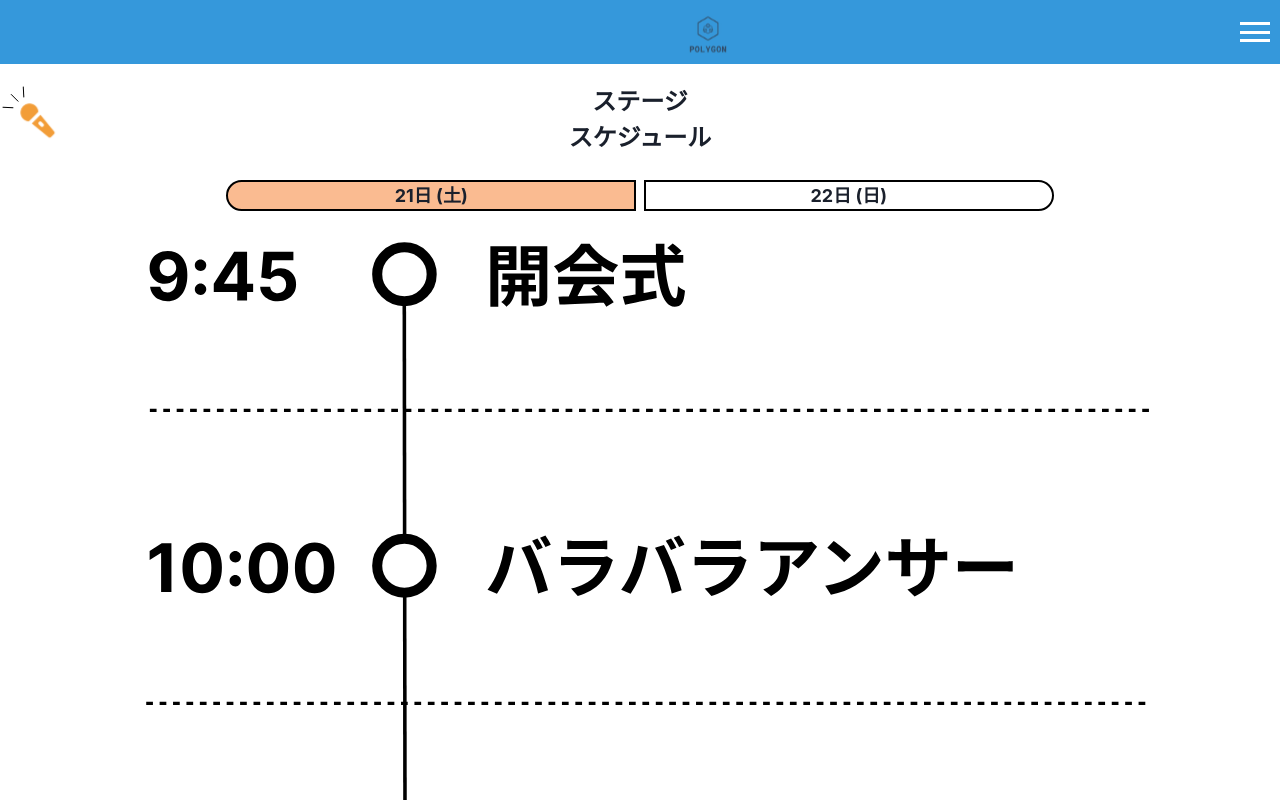
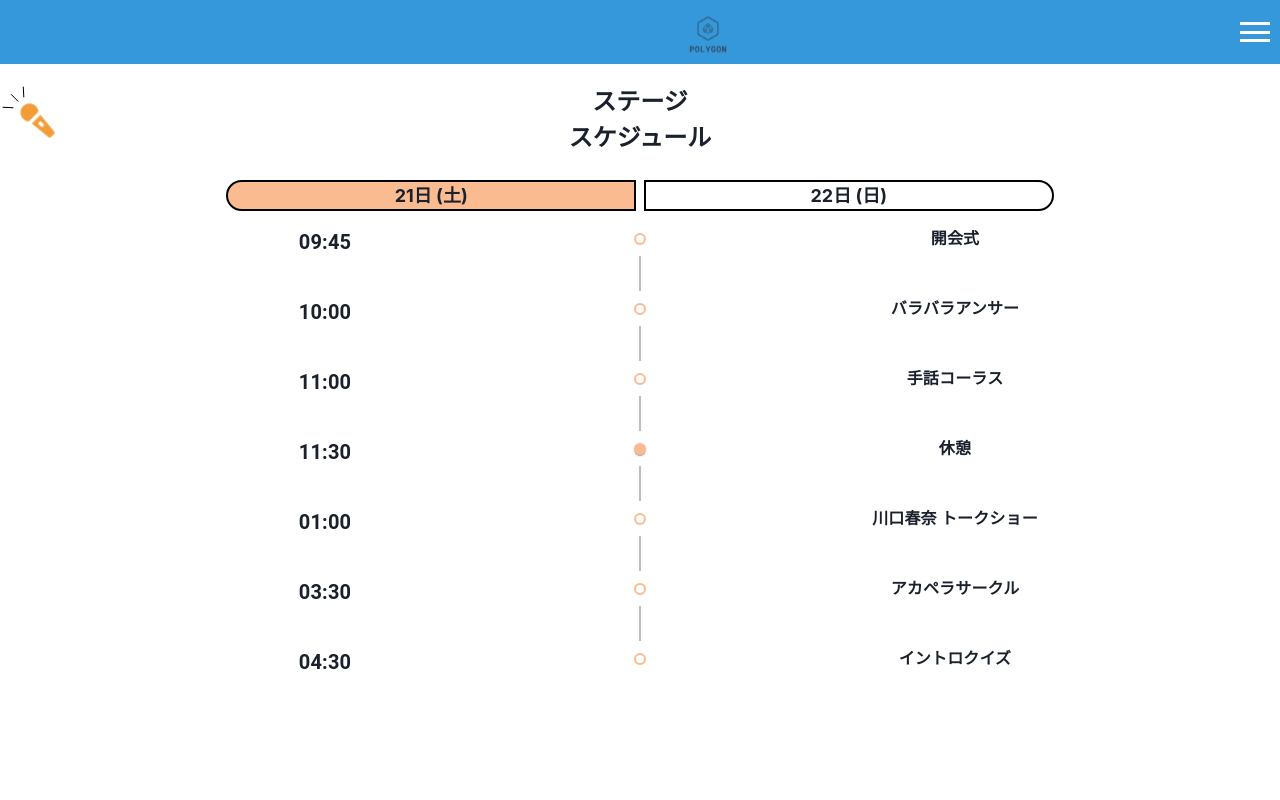
Before and after one commit to Suger-salt/2023_univdestivalmap, a Next.js app: page /stage in a window 1280 px wide. Shown: the top 800 px of the page. Built offline with nearby package versions, Linux system fonts and the light colour scheme.

Commit message:
make_stagePage

```diff
--- a/next.config.js
+++ b/next.config.js
@@ -1,6 +1,6 @@
 /** @type {import('next').NextConfig} */
 const nextConfig = {
   reactStrictMode: true,
-}
+};
 
-module.exports = nextConfig
+module.exports = nextConfig;
--- a/package.json
+++ b/package.json
@@ -12,6 +12,8 @@
     "@chakra-ui/react": "^2.8.1",
     "@emotion/react": "^11.11.1",
     "@emotion/styled": "^11.11.0",
+    "@mui/lab": "^5.0.0-alpha.148",
+    "@mui/material": "^5.14.13",
     "@types/firebase": "^3.2.1",
     "@types/node": "20.6.3",
     "@types/react": "18.2.22",
--- a/src/pages/_app.tsx
+++ b/src/pages/_app.tsx
@@ -1,11 +1,19 @@
 import "@/styles/globals.css";
 import type { AppProps } from "next/app";
 import { ChakraProvider } from "@chakra-ui/react";
+import {
+  ThemeProvider,
+  StyledEngineProvider,
+  CssBaseline,
+} from "@mui/material";
+import { createTheme, responsiveFontSizes } from "@mui/material/styles";
 
 export default function App({ Component, pageProps }: AppProps) {
   return (
-    <ChakraProvider>
-      <Component {...pageProps} />
-    </ChakraProvider>
+    <StyledEngineProvider injectFirst>
+      <ChakraProvider>
+        <Component {...pageProps} />
+      </ChakraProvider>
+    </StyledEngineProvider>
   );
 }
--- a/src/pages/stage.tsx
+++ b/src/pages/stage.tsx
@@ -1,11 +1,137 @@
 import React, { useState, useEffect } from "react";
+import { ThemeProvider, createTheme } from "@mui/material/styles";
 import Header from "./header";
-import styles from "@/styles/stage.module.css"; // スタイルシートのインポート
+import styles from "@/styles/stage.module.css";
+import Timeline from "@mui/lab/Timeline";
+import TimelineItem from "@mui/lab/TimelineItem";
+import TimelineSeparator from "@mui/lab/TimelineSeparator";
+import TimelineConnector from "@mui/lab/TimelineConnector";
+import TimelineContent, {
+  timelineContentClasses,
+} from "@mui/lab/TimelineContent";
+import TimelineDot from "@mui/lab/TimelineDot";
+import TimelineOppositeContent from "@mui/lab/TimelineOppositeContent";
+import { Components } from "@mui/material/styles";
+import { get } from "http";
+import { background } from "@chakra-ui/react";
+
+declare module "@mui/material/styles" {
+  interface Components {
+    MuiTimeline?: {
+      styleOverrides?: {
+        root?: {
+          minHeight?: string;
+          padding?: string;
+          "&:before"?: {
+            display?: string;
+          };
+        };
+      };
+    };
+    MuiTimelineDot?: {
+      styleOverrides?: {
+        root?: {
+          borderColor?: string;
+        };
+      };
+    };
+  }
+}
+
+const schedules: ScheduleData = {
+  button1: [
+    { time: "09:45", event: "開会式", startTime: 9 * 60 + 45 },
+    {
+      time: "10:00",
+      event: "バラバラアンサー",
+      startTime: 10 * 60,
+    },
+    { time: "11:00", event: "手話コーラス ", startTime: 11 * 60 },
+    { time: "11:30", event: "休憩", startTime: 11 * 60 + 30 },
+    { time: "01:00", event: "川口春奈 トークショー", startTime: 13 * 60 },
+    { time: "03:30", event: "アカペラサークル", startTime: 15 * 60 + 30 },
+    { time: "04:30", event: "イントロクイズ", startTime: 16 * 60 + 30 },
+  ],
+  button2: [
+    {
+      time: "10:00",
+      event: "ファイブリーグ",
+      startTime: 10 * 60,
+    },
+    { time: "11:00", event: "箱の中身はなんだろな", startTime: 11 * 60 },
+    { time: "12:00", event: "休憩", startTime: 12 * 60 },
+    { time: "12:30", event: "青年の主張", startTime: 12 * 60 + 30 },
+    { time: "01:30", event: "休憩", startTime: 13 * 60 + 30 },
+    { time: "02:00", event: "お笑い芸人ライブ", startTime: 14 * 60 },
+    { time: "03:00", event: "ダンスサークル", startTime: 15 * 60 },
+    { time: "04:30", event: "後夜祭", startTime: 16 * 60 + 30 },
+  ],
+};
+
+interface Event {
+  time: string;
+  event: string;
+  startTime: number;
+}
+
+interface ScheduleData {
+  button1: Event[];
+  button2: Event[];
+}
+
+// 現在時間フン
+const getCurrentTimeInMinutes = () => {
+  const japanTime = new Date().toLocaleString("en-US", {
+    timeZone: "Asia/Tokyo",
+  });
+  const timeArray = japanTime.split(", ")[1].split(":");
+  const currentHour = parseInt(timeArray[0]);
+  const currentMinute = parseInt(timeArray[1]);
+  console.log(currentHour * 60 + currentMinute);
+  // return currentHour * 60 + currentMinute;
+  return 11 * 60 + 30;
+};
+
+const getActiveEventIndex = (currentTime: number, events: Event[]) => {
+  for (let i = 0; i < events.length; i++) {
+    const event = events[i];
+    const startTime = event.startTime;
+    const endTime =
+      i < events.length - 1 ? events[i + 1].startTime : event.startTime + 60; // 次のイベントの開始時刻を取得（なければ現在のイベントの終了時刻+60分）
+
+    if (currentTime >= startTime && currentTime < endTime) {
+      return i;
+    }
+  }
+
+  return -1;
+};
 
 const Stage = () => {
   const [selectedImage, setSelectedImage] = useState("21sche.svg");
   const [opacity, setOpacity] = useState(0); // 透明度を0から始める
-  const [activeButton, setActiveButton] = useState("button1"); // クリックされているボタンの状態を管理
+  const [activeButton, setActiveButton] = useState<"button1" | "button2">(
+    "button1"
+  );
+  // 現在時刻フン
+  const [currentTime, setCurrentTime] = useState(getCurrentTimeInMinutes());
+
+  const theme = createTheme({
+    components: {
+      MuiTimelineItem: {
+        styleOverrides: {
+          root: {},
+        },
+      },
+      MuiTimelineDot: {
+        styleOverrides: {
+          root: {
+            borderColor: "#FABB91",
+          },
+        },
+      },
+    },
+  });
 
   useEffect(() => {
     // 透明度を徐々に増加させる処理
@@ -14,25 +140,36 @@ const Stage = () => {
         setOpacity((prevOpacity) => prevOpacity + 0.1); // 0.1ずつ透明度を増加
       }
     };
-
-    // ボタンが押されたら透明度を増加させる処理を実行
-    const interval = setInterval(increaseOpacity, 100); // 100ミリ秒ごとに透明度を増加
-
-    // コンポーネントがアンマウントされたときにクリーンアップ
+    // インターバルをクリアする関数
+    let interval: NodeJS.Timeout;
+    if (activeButton == "button1" || activeButton == "button2") {
+      interval = setInterval(increaseOpacity, 100); // 100ミリ秒ごとに透明度を増加
+    }
     return () => {
       clearInterval(interval);
     };
-  }, [selectedImage]); // selectedImageが変化したときのみ実行
+  }, [activeButton]);
 
-  const handleImageClick = (imageName: string, buttonType: string) => {
-    // 画像を切り替える
+  useEffect(() => {
+    const interval = setInterval(() => {
+      setCurrentTime(getCurrentTimeInMinutes);
+    }, 1000);
+    return () => {
+      clearInterval(interval);
+    };
+  }, []);
+  const handleImageClick = (
+    imageName: string,
+    buttonType: "button1" | "button2"
+  ) => {
     setSelectedImage(imageName);
-    setOpacity(0); // 透明度をリセット
-    setActiveButton(buttonType); // クリックされたボタンの状態を設定
+    setOpacity(0);
+    setActiveButton(buttonType as "button1" | "button2");
   };
 
   return (
     <>
+      <ThemeProvider theme={theme}>
         <Header />
         <div className={styles.container}>
           <img src="/images/mike.svg" className={styles.leftImage} />
@@ -42,40 +179,87 @@ const Stage = () => {
             スケジュール
           </div>
           <div className={`flex ${styles.imageContainer}`}>
+            {Object.keys(schedules).map((buttonType) => (
               <div
-            onClick={() => handleImageClick("21sche.svg", "button1")}
+                key={buttonType}
+                onClick={() =>
+                  handleImageClick(
+                    "21sche.svg",
+                    buttonType as "button1" | "button2"
+                  )
+                }
                 className={` ${
                   styles.text
                 } border-2 border-black m-[4px] text-center w-[32vw] ${
-              activeButton === "button1" ? "bg-[#FABB91]" : ""
+                  activeButton === buttonType ? "bg-[#FABB91]" : ""
                 }`}
-            style={{ borderRadius: "30px 0 0 30px" }}
+                style={{
+                  borderRadius:
+                    buttonType === "button1"
+                      ? "30px 0 0 30px"
+                      : "0 30px 30px 0",
+                }}
               >
-            21日 (土)
+                {buttonType === "button1" ? "21日 (土)" : "22日 (日)"}
+              </div>
+            ))}
           </div>
 
-          <div
-            onClick={() => handleImageClick("22sche.svg", "button2")}
-            className={` ${
-              styles.text
-            } border-2 border-black m-[4px] text-center w-[32vw] ${
-              activeButton === "button2" ? "bg-[#FABB91]" : ""
-            }`}
-            style={{ borderRadius: "0 30px 30px 0" }}
+          <div style={{ opacity: opacity }}>
+            <Timeline>
+              {schedules[activeButton].map((item, index) => {
+                const activeEventIndex = getActiveEventIndex(
+                  currentTime,
+                  schedules[activeButton]
+                );
+                console.log(activeEventIndex);
+
+                return (
+                  <TimelineItem key={index} className={styles.timelineItem}>
+                    <TimelineOppositeContent
+                      style={{
+                        fontSize: "20px",
+                        textAlign: "center",
+                        fontWeight: "bold",
+                      }}
                     >
-            22日 (日)
+                      {item.time}
+                    </TimelineOppositeContent>
+                    <TimelineSeparator>
+                      <TimelineDot
+                        className={styles.timelineDot}
+                        variant={
+                          index === activeEventIndex ? "filled" : "outlined"
+                        }
+                        color={
+                          index === activeEventIndex ? "primary" : "inherit"
+                        }
+                        style={{
+                          background:
+                            index === activeEventIndex ? "#FABB91" : "white",
+                        }}
+                      />
+                      {index < schedules[activeButton].length - 1 && (
+                        <TimelineConnector />
+                      )}
+                    </TimelineSeparator>
+                    <TimelineContent
+                      className={styles.timelineContent}
+                      style={{
+                        fontSize: "16px",
+                        fontWeight: "bold",
+                        textAlign: "center",
+                      }}
+                    >
+                      {item.event}
+                    </TimelineContent>
+                  </TimelineItem>
+                );
+              })}
+            </Timeline>
           </div>
         </div>
-
-        {selectedImage && (
-          <img
-            className={`${styles.selectedImage} w-[80vw] `}
-            src={`/images/${selectedImage}`}
-            alt="selected"
-            style={{ opacity: opacity }} // 透明度をスタイル属性で設定
-          />
-        )}
-      </div>
+      </ThemeProvider>
     </>
   );
 };
--- a/src/styles/stage.module.css
+++ b/src/styles/stage.module.css
@@ -53,3 +53,15 @@
     opacity: 0;
   }
 }
+
+.timelineItem {
+  transition: opacity 1s ease; /* 0.5秒かけて透明度を変化させるアニメーション */
+}
+
+.timelineDot {
+  transition: background-color 1s ease; /* 0.5秒かけて背景色を変化させるアニメーション */
+}
+
+.timelineContent {
+  transition: font-size 1s ease, font-weight 1s ease; /* 0.5秒かけてフォントサイズと太さを変化させるアニメーション */
+}
```
Also changed, not shown: 1 other file (tests, documents, lock files or other folders). Lines whose indentation alone changed are shown as unchanged.
